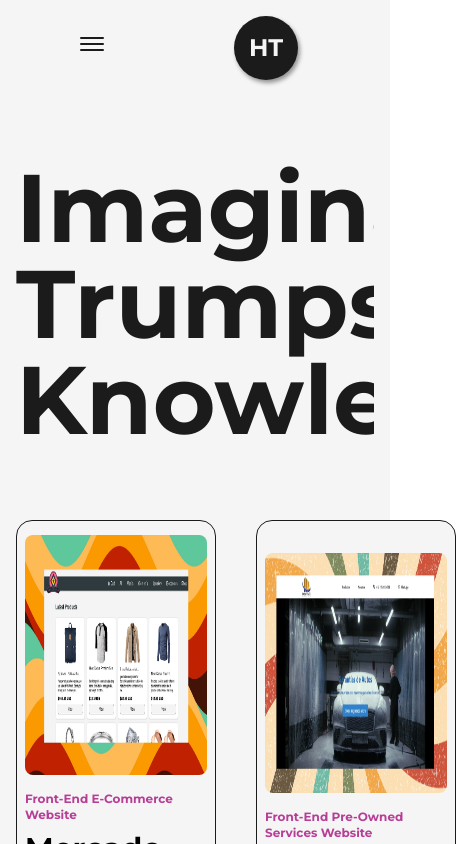
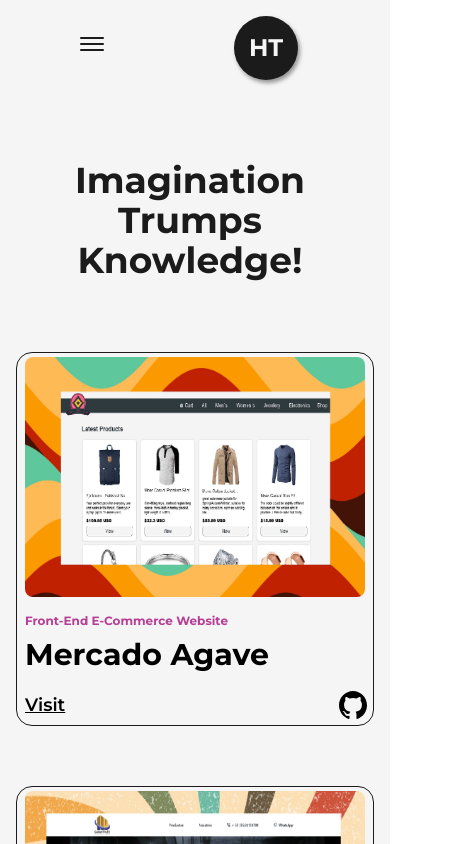
Before and after one commit to Vontrauwitz/vontrauwitz-portfolio, a Next.js app: page /projects in a window 390 px wide. Shown: the top 844 px of the page, 456 px wide, since content can reach past the window. Built offline with nearby package versions, Linux system fonts and the light colour scheme.

Commit message:
responsive de projects

```diff
--- a/src/components/Footer.js
+++ b/src/components/Footer.js
@@ -1,10 +1,9 @@
 import React from 'react';
 import Layout from './Layout';
-import Link from 'next/link';
 
 const Footer = () => {
   return (
-    <footer className='w-full flex flex-row items-center px-10  justify-between border-t-2 border-solid border-dark font-medium text-lg lg:flex-col lg:py4 md:text-xs md:text-center'>
+    <footer className='w-full flex flex-row items-center px-10 py-2 lg:py-3 justify-between border-t-2 border-solid border-dark font-medium text-lg lg:flex-col lg:py4 md:text-xs md:text-center dark:text-light dark:border-light'>
       <span>{new Date().getFullYear()} &copy; All Right Reserved.</span>
       <div className='flex items-center '>
         Designed and Developed by VonTrauwitzDev
--- a/src/pages/projects.js
+++ b/src/pages/projects.js
@@ -19,6 +19,7 @@
     setIsHovered(false);
   };
 
+
   return (
     <article className='w-full h-full flex flex-col items-center justify-center rounded-2xl border border-solid border-dark bg-light py-1 px-2 relative mb-5'>
       <div
@@ -28,7 +29,7 @@
         <Image src={img} alt={title} className="w-full h-60" />
         {isHovered && (
           <div className="absolute inset-0 flex items-center justify-center bg-black bg-opacity-50 transition-opacity duration-300">
-            <p className="text-light text-center p-4 text-xs">{summary}</p>
+            <p className="text-light text-center p-4 text-xs overflow-y-auto max-h-60">{summary}</p>
           </div>
         )}
       </div>
@@ -48,6 +49,7 @@
       </div>
     </article>
   );
+
 };
 
 const Projects = () => {
@@ -59,8 +61,8 @@
       </Head>
       <main className="w-full mb-16 flex flex-col items-center justify-center">
         <Layout className="pt-16">
-          <AnimatedText text="Imagination Trumps Knowledge!" className="mb-16" />
-          <div className="grid grid-cols-12 gap-10 ">
+          <AnimatedText text="Imagination Trumps Knowledge!" className="mb-16 lg:!text-7xl md:!text-5xl sm:!text-4xl" />
+          <div className="grid grid-cols-12 gap-10  lg:flex lg:flex-col">
 
 
             {/* TODO DOS PROYECTOS POR LINEA */}
```
